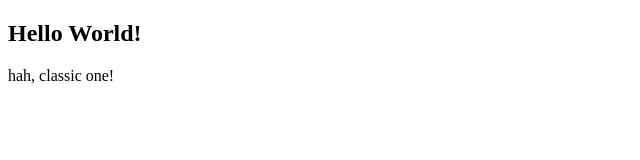
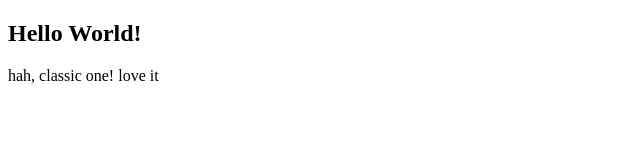
Before and after one commit to ancienthero/ancienthero.github.io, a plain HTML site: page index.html in a window 1280 px wide. Shown: the full height of the page, 0-640 px from the left. Drawn offline with Linux system fonts and the light colour scheme.

Commit message:
commit go faster

```diff
--- a/index.html
+++ b/index.html
@@ -6,6 +6,6 @@
 </head>
 <body>
   <h2>Hello World!</h2>
-  <p>hah, classic one!</p>
+  <p>hah, classic one! love it</p>
 </body>
 </html>
```
